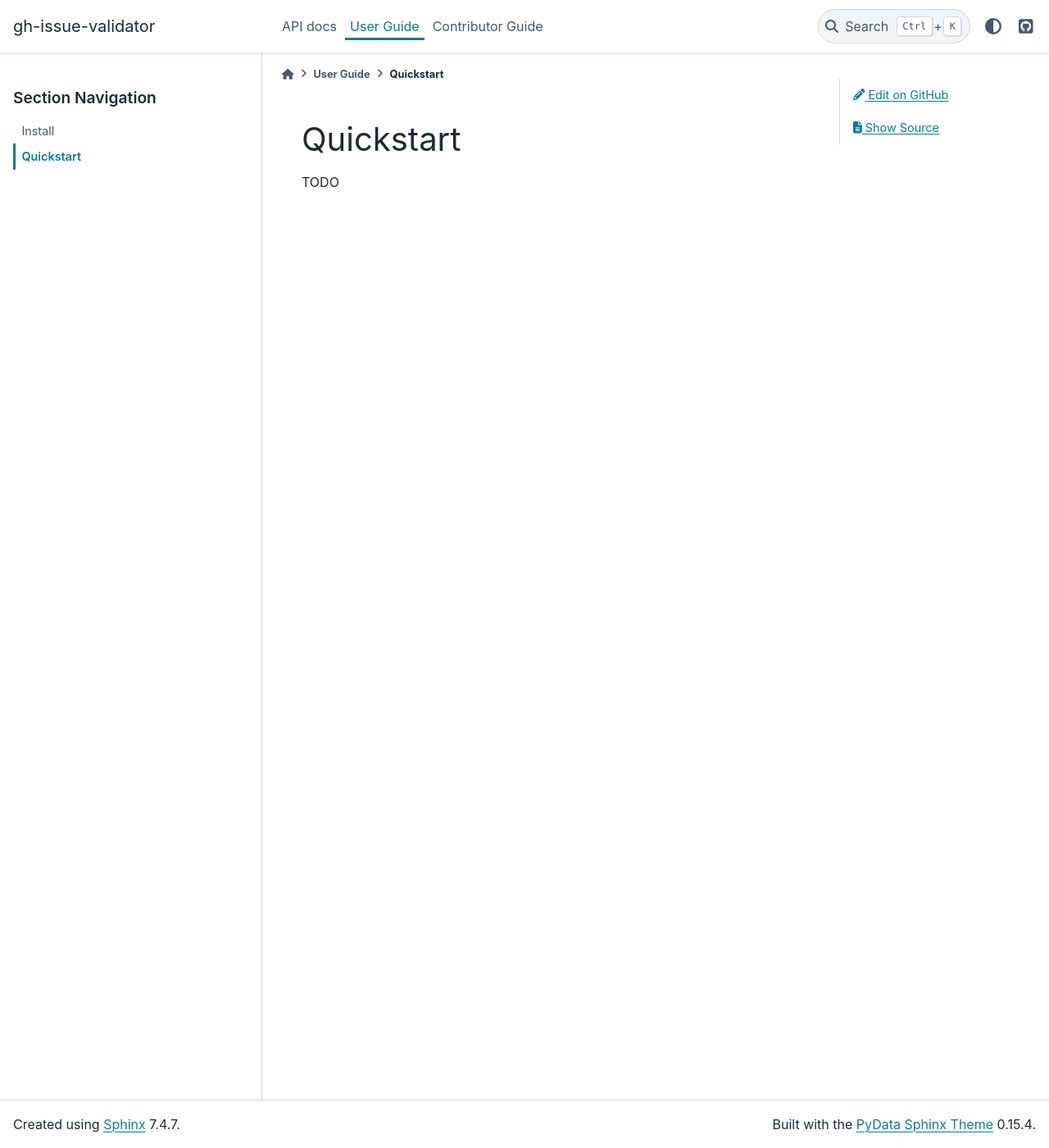
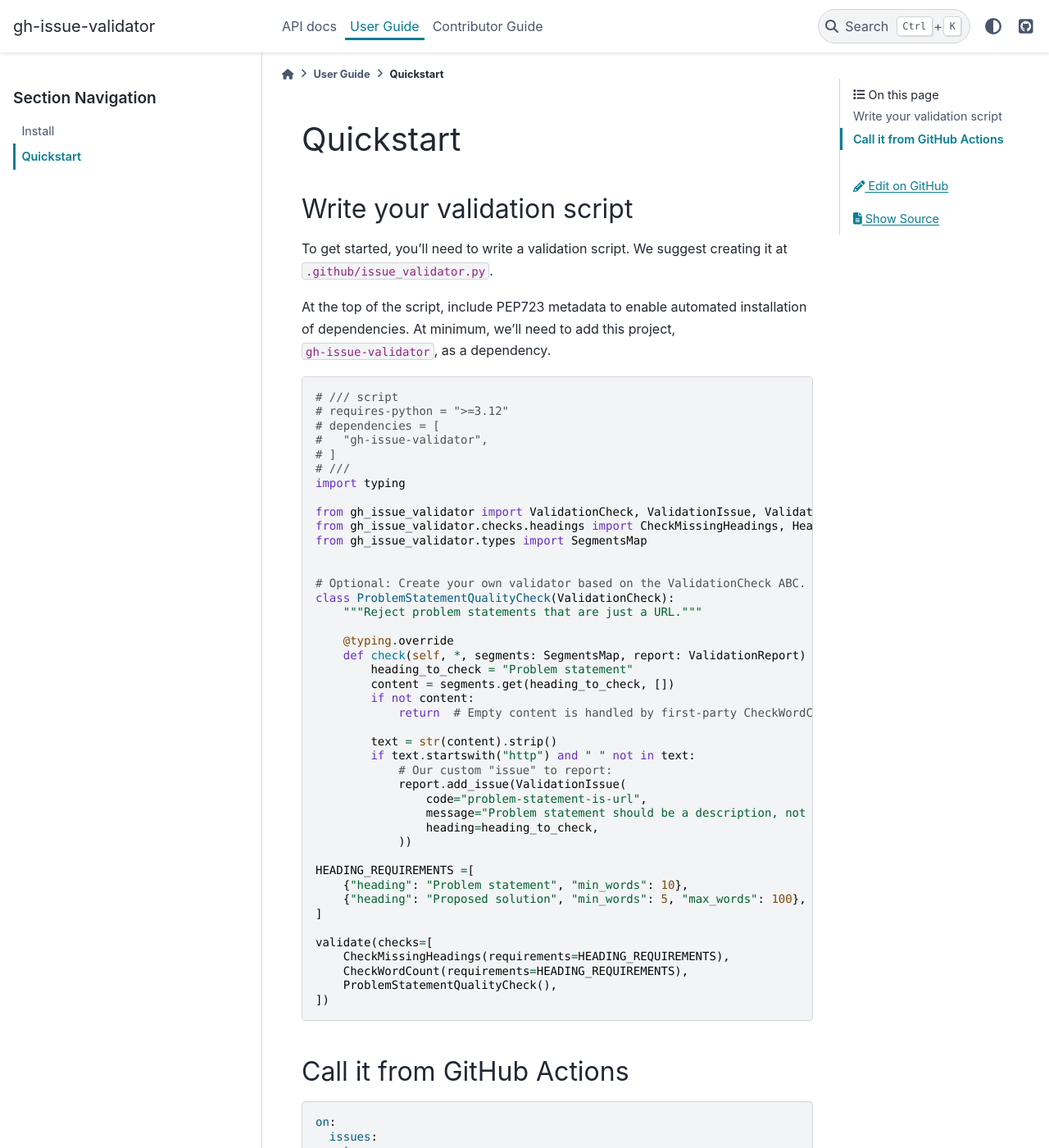
Before and after one commit to mfisher87/gh-issue-validator, a Sphinx documentation site: the page built from docs/user-guide/quickstart.md, in a window 1280 px wide and 1400 px high. Shown: the whole window at 82% size. Built offline with Sphinx 7.4.7 and the PyData theme 0.15.4, drawn with Linux system fonts in a browser that asks for light colours; some of the changed text lies outside the part shown.

Commit message:
Extract detailed quickstart to docs

````diff
--- a/docs/user-guide/quickstart.md
+++ b/docs/user-guide/quickstart.md
@@ -1,3 +1,84 @@
 # Quickstart
 
-TODO
+### Write your validation script
+
+To get started, you'll need to write a validation script.
+We suggest creating it at `.github/issue_validator.py`.
+
+At the top of the script, include PEP723 metadata to enable automated installation of
+dependencies.
+At minimum, we'll need to add this project, `gh-issue-validator`, as a dependency.
+
+```python
+# /// script
+# requires-python = ">=3.12"
+# dependencies = [
+#   "gh-issue-validator",
+# ]
+# ///
+import typing
+
+from gh_issue_validator import ValidationCheck, ValidationIssue, ValidationReport, validate
+from gh_issue_validator.checks.headings import CheckMissingHeadings, HeadingRequirement
+from gh_issue_validator.types import SegmentsMap
+
+
+# Optional: Create your own validator based on the ValidationCheck ABC.
+class ProblemStatementQualityCheck(ValidationCheck):
+    """Reject problem statements that are just a URL."""
+
+    @typing.override
+    def check(self, *, segments: SegmentsMap, report: ValidationReport) -> None:
+        heading_to_check = "Problem statement"
+        content = segments.get(heading_to_check, [])
+        if not content:
+            return  # Empty content is handled by first-party CheckWordCount check.
+
+        text = str(content).strip()
+        if text.startswith("http") and " " not in text:
+            # Our custom "issue" to report:
+            report.add_issue(ValidationIssue(
+                code="problem-statement-is-url",
+                message="Problem statement should be a description, not just a URL.",
+                heading=heading_to_check,
+            ))
+
+HEADING_REQUIREMENTS =[
+    {"heading": "Problem statement", "min_words": 10},
+    {"heading": "Proposed solution", "min_words": 5, "max_words": 100},
+]
+
+validate(checks=[
+    CheckMissingHeadings(requirements=HEADING_REQUIREMENTS),
+    CheckWordCount(requirements=HEADING_REQUIREMENTS),
+    ProblemStatementQualityCheck(),
+])
+```
+
+
+### Call it from GitHub Actions
+
+```yaml
+on:
+  issues:
+    types:
+      - "opened"
+      - "edited"
+      - "labeled"
+      - "unlabeled"
+
+jobs:
+  validate:
+    # Filter for only issues labeled as "initiative"
+    if: "contains(github.event.issue.labels.*.name, 'initiative')"
+    runs-on: "ubuntu-latest"
+    permissions:
+      issues: "write"
+    steps:
+      - uses: "actions/checkout@v4"
+      - uses: "astral-sh/setup-uv@v5"
+      - run: "uv run .github/issue_validator.py"
+        env:
+          GITHUB_TOKEN: "${{ secrets.GITHUB_TOKEN }}"
+          GITHUB_ISSUE_NUMBER: "${{ github.event.issue.number }}"
+```
````
Also changed, not shown: README.md (+15 -41 lines), docs/user-guide/install.md (+4 -1 lines).
